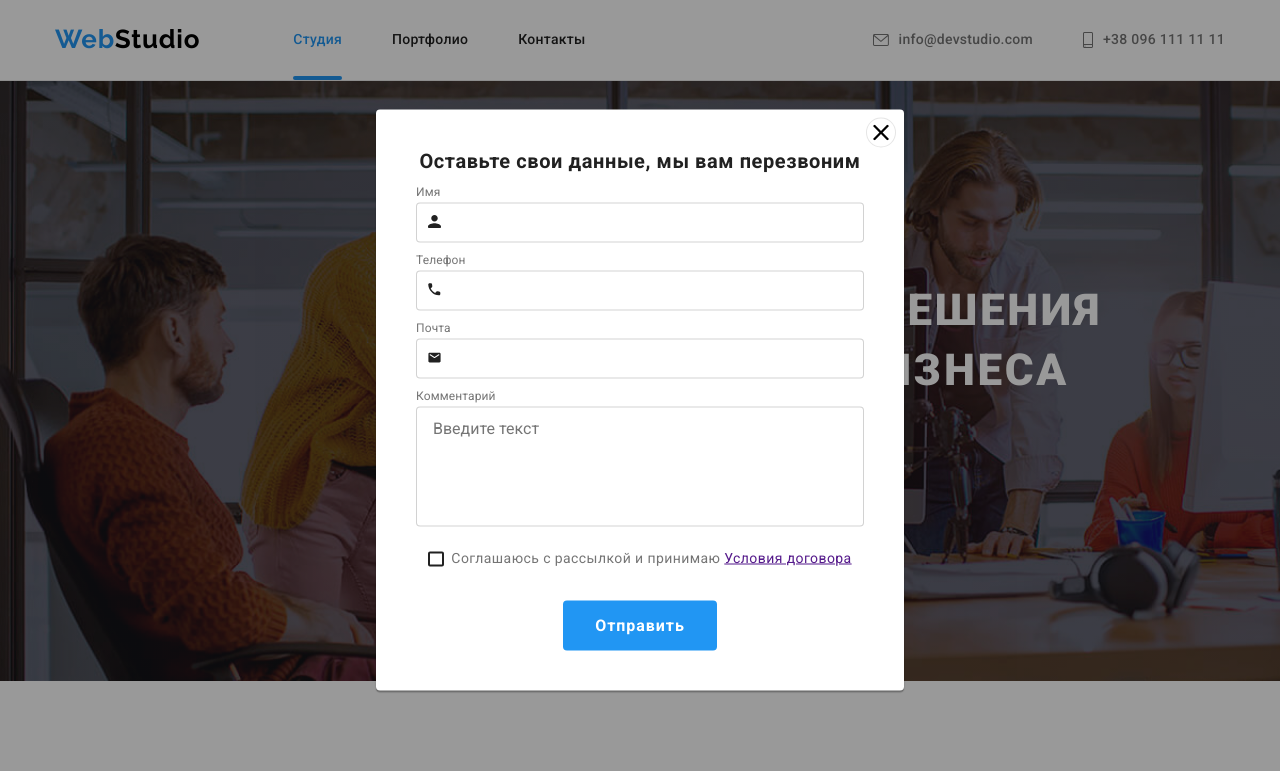
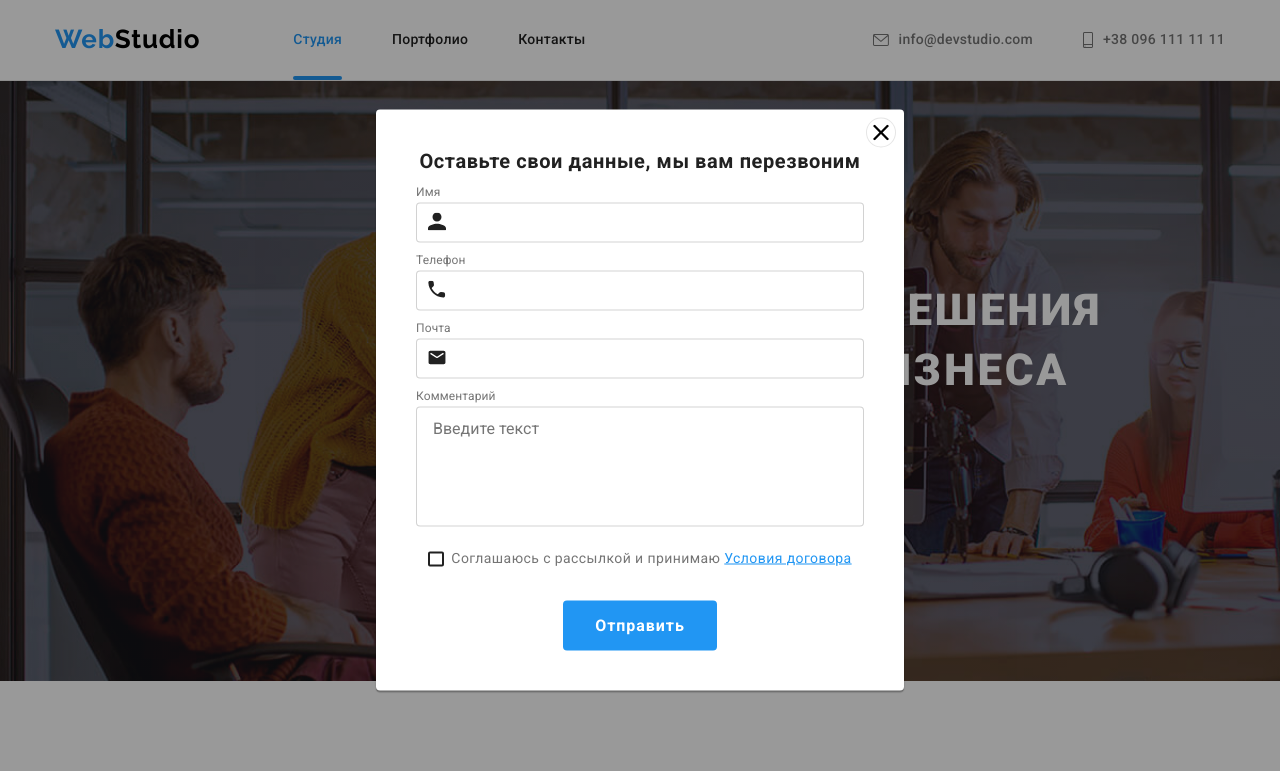
Before and after one commit to Makmar1983/goit-markup-hw-06, a plain HTML site: page index.html in a window 1280 px wide. Both pictures are taken after a click on the button "Заказать услугу". Shown: the top 771 px of the page. Drawn offline with nearby package versions, Linux system fonts and the light colour scheme.

Commit message:
виправив зауваження

```diff
--- a/css/styles.css
+++ b/css/styles.css
@@ -966,7 +966,7 @@ border-radius: 4px;
 } */
 .form-checkbox{
     display: flex;
-    padding-bottom: 30px;
+    margin-bottom: 30px;
     align-items: center;
     justify-content: center;
     font-size: 14px;
@@ -1013,3 +1013,12 @@ background-color: tomato;
 .form-checkbox-title{
     margin-left: 7px;
 }
+.form-checkbox__link{
+    font-size: 14px;
+    line-height: 1.71;
+
+    letter-spacing: 0.03em;
+    text-decoration-line: underline;
+
+    color: #2196F3;
+}
--- a/index.html
+++ b/index.html
@@ -275,7 +275,7 @@
         <p class="footer-conect">Подпишитесь на рассылку</p>
        <div class="subscribe-flex">
            <div class="subscribe-form-field">
-        <label for="mail"><input class="subscribe-input" type="email" name="mail" id="mail" placeholder="E-mail">
+        <label for="email"><input class="subscribe-input" type="email" name="email" id="email" placeholder="E-mail">
         </label>
 
     </div>
@@ -284,55 +284,53 @@
 
             </use>
         </svg></button></div>
-
-    </div>
-
+       </div></div>
     </footer>
 
     <!-- Модальное окно -->
 <div data-modal class="backdrop is-hidden">
     <div class="modal">
-<button  class="modal-button-close" data-modal-close type="button"><svg class="modal-svg" width="16" heigth="16">
+<button  class="modal-button-close" data-modal-close type="button"><svg class="modal-svg">
     <use href="./Images/icons.svg#icon-krest"></use></svg></button>
-        <form class="form" action="">
+        <form class="form">
            <p class="modal-form-titel">Оставьте свои данные, мы вам перезвоним</p>
 
-            <label class="form-field" for="name">
+            <label class="form-field">
                 <span class="form-label">Имя</span>
-                <input class="form-input" type="name" name="name" id="name" >
+                <input class="form-input" type="text" name="name" id="name" >
                 <svg class="subscribe-form-div">
-                    <use href="./Images/icons.svg#icon-name" width="13" hight="13"></use>
+                    <use href="./Images/icons.svg#icon-name"></use>
                 </svg>
             </label>
                 <label class="form-field" for="tel">
                     <span class="form-label">Телефон</span>
                     <input class="form-input" type="tel" name="tel" id="tel" >
                     <svg class="subscribe-form-div">
-                     <use href="./Images/icons.svg#icon-tel" width="13" hight="13"></use>
+                     <use href="./Images/icons.svg#icon-tel"></use>
                     </svg>
                 </label>
 
-                <label class="form-field" for="mail">
+                <label class="form-field">
                     <span class="form-label">Почта</span>
-                    <input class="form-input" type="mail" name="mail" id="mail">
+                    <input class="form-input" type="email" name="email">
                     <svg class="subscribe-form-div">
-                        <use href="./Images/icons.svg#icon-mail" width="13" hight="13"></use>
+                        <use href="./Images/icons.svg#icon-mail"></use>
                     </svg>
                 </label>
 
-                <label class="form-textarea" for="">
+                <label class="form-textarea">
                     <span class="form-label">Комментарий</span>
                 <textarea class="textarea-field" name="comment"  placeholder="Введите текст"></textarea>
 </label>
                 <label class="form-checkbox">
                     <input class="hiden input-checkbox" type="checkbox" name="checkbox">
                     <span class="checkbox-icon"></span>
-                    <p class="form-checkbox-title">Соглашаюсь с рассылкой и принимаю <a href="">Условия договора</a></p>
+                    <span class="form-checkbox-title">Соглашаюсь с рассылкой и принимаю <a class="form-checkbox__link" href="">Условия договора</a></span>
 
                 </label>
+    <button class="button primary button-modal" type="submit">Отправить</button>
+        </form>
 
-        </form>
-    <button class="button primary button-modal" type="submit">Отправить</button>
     </div>
 </div>
 <script src="./js/modal.js"></script>
```
